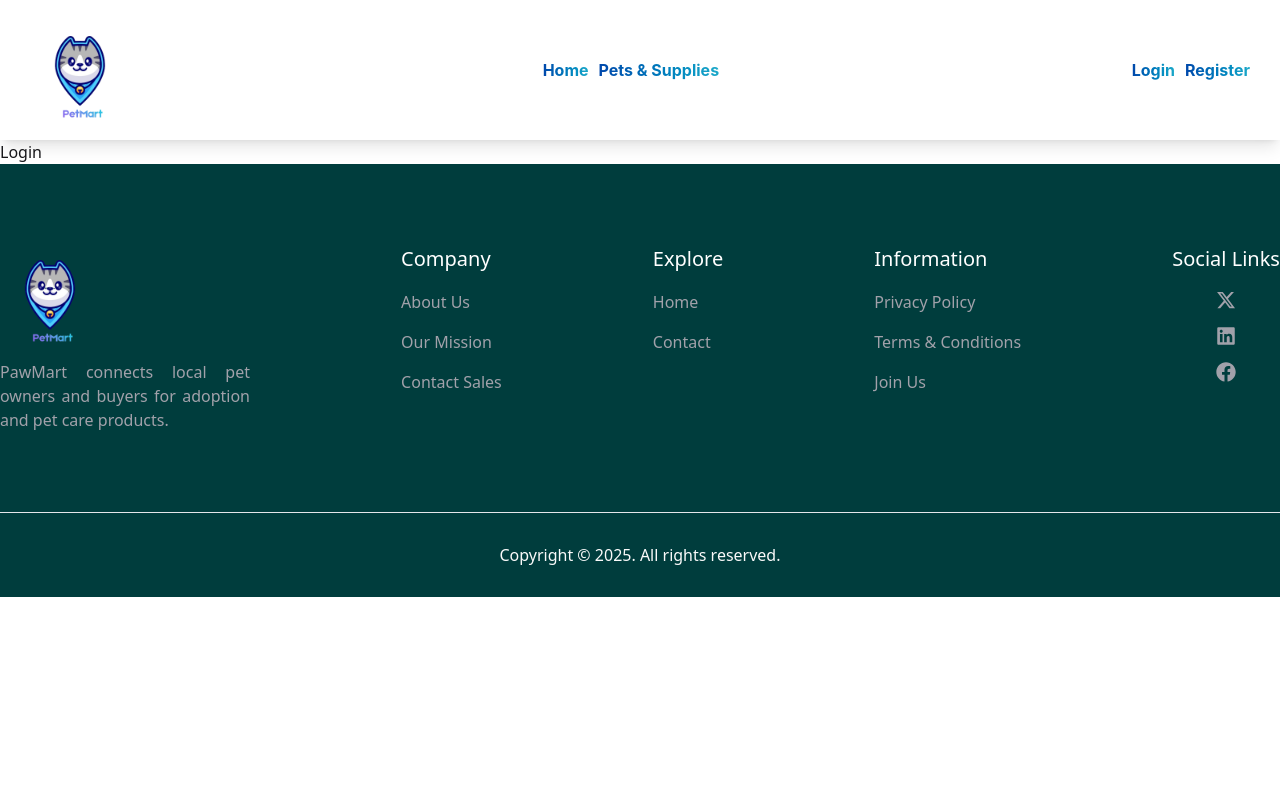
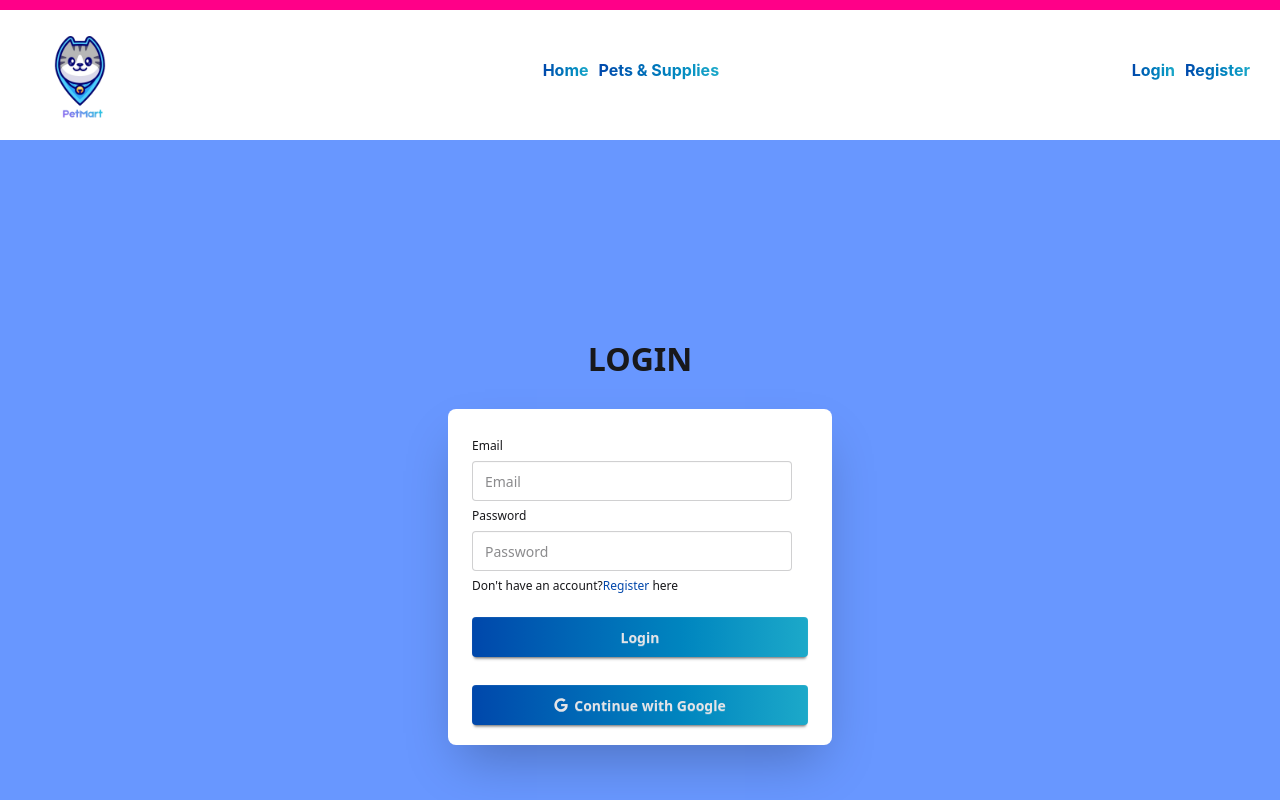
Before and after one commit to Samioul51/PawMart_Client, a React (Vite) app: page /login in a window 1280 px wide. Shown: the top 800 px of the page. Built offline with nearby package versions, Linux system fonts and the light colour scheme; no server answers.

Commit message:
Login and Google Login Implemented

```diff
--- a/src/Pages/Login.jsx
+++ b/src/Pages/Login.jsx
@@ -1,11 +1,86 @@
-import React from 'react';
+import React, { use, useState } from 'react';
+import { AuthContext } from '../Provider/AuthProvider';
+import { Link, useLocation, useNavigate } from 'react-router';
+import { motion, useScroll } from 'motion/react';
+import { toast } from 'react-toastify';
+import { FaGoogle } from 'react-icons/fa';
 
 const Login = () => {
+    const {signIn,signInWithGoogle}=use(AuthContext);
+    const [email,setEmail]=useState("");
+    const location=useLocation();
+    const navigate=useNavigate();
+
+    const{scrollYProgress}=useScroll();
+
+    const handleLogin=(e)=>{
+        e.preventDefault();
+        const form=e.target;
+        const email=form.email.value;
+        const password=form.password.value;
+        signIn(email,password).then((res)=>{
+            const user=res.user;
+            toast("Logged In Successfully!");
+            navigate(`${location.state?location.state:"/"}`);
+        }).catch((error)=>{
+            const errorCode=error.code;
+            const errorMessage=error.message;
+            toast(errorCode,errorMessage);
+        });
+    }
+
+    const handleGoogleLogin=()=>{
+            signInWithGoogle().then((res)=>{
+                toast("Logged in with Google!");
+                navigate(`${location.state?location.state:"/"}`);
+            }).catch((error)=>{
+                const errorCode=error.code;
+                const errorMessage=error.message;
+                toast(errorCode,errorMessage);
+            })
+        }
+
     return (
-        <div>
-            Login
-        </div>
-    );
+        <>
+            <motion.div
+                id="scroll-indicator"
+                style={{
+                    scaleX: scrollYProgress,
+                    position: "fixed",
+                    top: 0,
+                    left: 0,
+                    right: 0,
+                    height: 10,
+                    originX: 0,
+                    backgroundColor: "#ff0088",
+                    zIndex: 9999
+                }}
+            />
+            <div className='w-full bg-[#6897ff]'>
+                <title>{`PawMart | Login`}</title>
+                <div className="hero bg-[#6897ff] min-h-screen w-full max-w-[500px] mx-auto">
+                    <div className="w-full hero-content flex-col">
+                        <p className='text-center text-[32px] font-bold mb-[10px]'>LOGIN</p>
+                        <div className="card bg-base-100 w-full max-w-sm shrink-0 shadow-2xl">
+                            <form onSubmit={handleLogin} className="w-full card-body">
+                                <fieldset className="fieldset ">
+                                    <label className="email">Email</label>
+                                    <input name="email" type="email" className="input" placeholder="Email" value={email} onChange={(e) => setEmail(e.target.value)} required />
+                                    <label className="password">Password</label>
+                                    <input name="password" type="password" className="input" placeholder="Password" required />
+                                    <div className='w-full max-w-[320px]'>Don't have an account?
+                                        <Link to="/register" className="link link-hover text-[#0047ab]">Register</Link> here
+                                    </div>
+                                    <button type="submit" className="btn btn-neutral mt-4 border-none  bg-linear-to-r from-[#0047ab] to-[#1ca9c9]  hover:from-[#D84437] hover:to-[#ff6b6b] ease   duration-500">Login</button>
+                                </fieldset>
+                            </form>
+                            <button onClick={handleGoogleLogin}className="w-full max-w-[336px] mx-auto mb-[20px] btn btn-neutral border-none bg-linear-to-r from-[#0047ab] to-[#1ca9c9] hover:from-[#D84437] hover:to-[#ff6b6b] ease   duration-500"><FaGoogle /> Continue with Google</button>
+                        </div>
+                    </div>
+                </div>
+            </div>
+        </>
+    )
 };
 
 export default Login;
--- a/src/Pages/Register.jsx
+++ b/src/Pages/Register.jsx
@@ -38,7 +38,14 @@ const Register = () => {
     }
 
     const handleGoogleRegister=()=>{
-
+        signInWithGoogle().then((res)=>{
+            toast("Logged in with Google!");
+            navigate(`${location.state?location.state:"/"}`);
+        }).catch((error)=>{
+            const errorCode=error.code;
+            const errorMessage=error.message;
+            toast(errorCode,errorMessage);
+        })
     }
 
     return (
```
